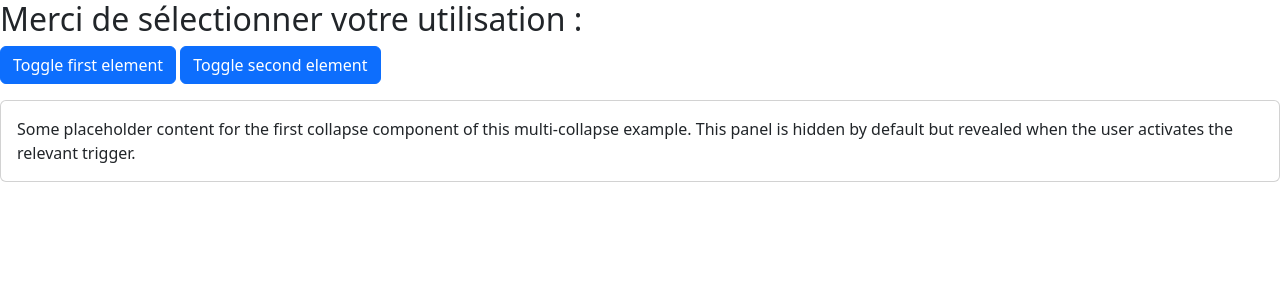
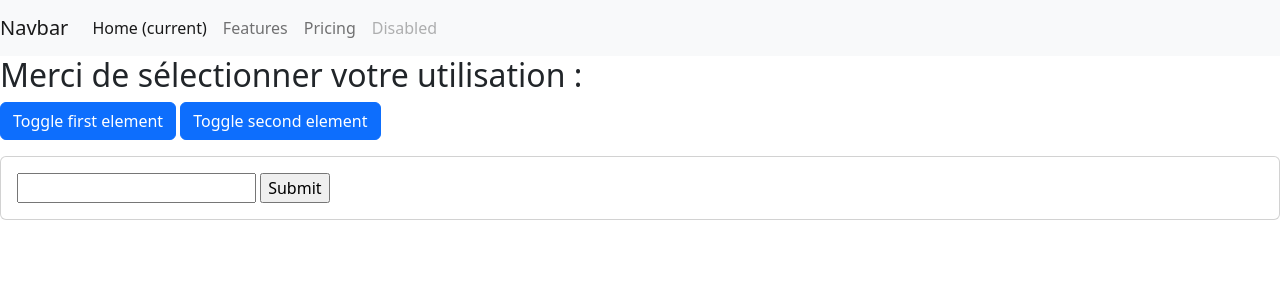
Before and after one commit to Thorvicnet/ADN, a Flask app: page / in a window 1280 px wide, after a click on "Toggle first element". Shown: the top 300 px of the page. Run offline with Flask 2, Linux system fonts and the light colour scheme.

Commit message:
before base.html

```diff
--- a/main.py
+++ b/main.py
@@ -1,4 +1,4 @@
-from flask import Flask, render_template, url_for
+from flask import Flask, render_template, url_for, redirect, request
 from modules.DNAGeneration import run
 
 app = Flask(__name__)
@@ -6,13 +6,21 @@ app = Flask(__name__)
 
 @app.route('/')
 def index():
-  return render_template('index.html')
+  return render_template('test.html')
+
+
+@app.route('/', methods=['POST'])
+def index_post():
+  text = request.form['text']
+  return redirect(url_for('results', text=text))
 
 
 @app.route('/results')
 def results():
-  data = run()
+  text = request.args['text']
+  data = run(text)
   return render_template('results.html', generationdata=data)
+
 
 if __name__ == '__main__':
   app.run(host='0.0.0.0', port=81, debug=True)
--- a/modules/DNAGeneration.py
+++ b/modules/DNAGeneration.py
@@ -3,14 +3,12 @@ from modules.TransTrad import gen_adn, traduction, transcription
 ADN = ['A', 'T', 'C', 'G']
 
 
-def run():
-  brin_ADN = gen_adn(ADN)
+def run(brin_ADN=None):
+  if brin_ADN is None:
+    brin_ADN = gen_adn(ADN)
   if transcription(brin_ADN) is False:
     return run()
   else:
     ARN_start, ARN = transcription(brin_ADN)
     GEN = traduction(ARN_start)
     return [brin_ADN, ARN, ARN_start, GEN]
-
-
-# 'ADN :\n' + brin_ADN + '\n\nARNm :\n' + ARN + '\n\nARNm_START :\n' + ARN_start + '\n\nProtéine :\n' + GEN
--- a/static/css/main.css
+++ b/static/css/main.css
@@ -48,3 +48,7 @@
     padding: 12px 50px;
   }
 }
+
+body {
+  margin: 10px;
+}
--- a/templates/base.html
+++ b/templates/base.html
@@ -4,10 +4,26 @@
   <meta charset="UTF-8">
   <meta http-equiv="X-UA-Compatible" content="IE=edge">
   <meta name="viewport" content="width=device-width, initial-scale=1.0">
-  <link rel="stylesheet" href="{{ url_for('static' css/main.css) }}">
+  <link rel="stylesheet" href="{{ url_for('static', filename='css/main.css') }}">
+  <link href="https://cdn.jsdelivr.net/npm/bootstrap@5.2.2/dist/css/bootstrap.min.css" rel="stylesheet" integrity="sha384-Zenh87qX5JnK2Jl0vWa8Ck2rdkQ2Bzep5IDxbcnCeuOxjzrPF/et3URy9Bv1WTRi" crossorigin="anonymous">
+<script src="https://cdn.jsdelivr.net/npm/bootstrap@5.2.2/dist/js/bootstrap.bundle.min.js" integrity="sha384-OERcA2EqjJCMA+/3y+gxIOqMEjwtxJY7qPCqsdltbNJuaOe923+mo//f6V8Qbsw3" crossorigin="anonymous"></script>
   {% block head %}{% endblock %}
 </head>
 <body>
+  <nav class="navbar navbar-expand-lg navbar-light bg-light">
+    <a class="navbar-brand" href="#">Navbar</a>
+    <button class="navbar-toggler" type="button" data-toggle="collapse" data-target="#navbarNavAltMarkup" aria-controls="navbarNavAltMarkup" aria-expanded="false" aria-label="Toggle navigation">
+      <span class="navbar-toggler-icon"></span>
+    </button>
+    <div class="collapse navbar-collapse" id="navbarNavAltMarkup">
+      <div class="navbar-nav">
+        <a class="nav-item nav-link active" href="#">Home <span class="sr-only">(current)</span></a>
+        <a class="nav-item nav-link" href="#">Features</a>
+        <a class="nav-item nav-link" href="#">Pricing</a>
+        <a class="nav-item nav-link disabled" href="#">Disabled</a>
+      </div>
+    </div>
+  </nav>
     {% block body %}{% endblock %}
 </body>
 </html>
--- a/templates/index.html
+++ b/templates/index.html
@@ -18,14 +18,17 @@
   <div class="col">
     <div class="collapse multi-collapse" id="multiCollapseExample1">
       <div class="card card-body">
-        Some placeholder content for the first collapse component of this multi-collapse example. This panel is hidden by default but revealed when the user activates the relevant trigger.
+        <form method="POST">
+    <input name="text">
+    <input type="submit">
+</form>
       </div>
     </div>
   </div>
   <div class="col">
     <div class="collapse multi-collapse" id="multiCollapseExample2">
       <div class="card card-body">
-        Some placeholder content for the second collapse component of this multi-collapse example. This panel is hidden by default but revealed when the user activates the relevant trigger.
+        Lorem ipsum dolor sit amet, consectetur adipiscing elit, sed do eiusmod tempor incididunt ut labore et dolore magna aliqua. Ut enim ad minim veniam, quis nostrud exercitation ullamco laboris nisi ut aliquip ex ea commodo consequat. Duis aute irure dolor in reprehenderit in voluptate velit esse cillum dolore eu fugiat nulla pariatur. Excepteur sint occaecat cupidatat non proident, sunt in culpa qui officia deserunt mollit anim id est laborum.
       </div>
     </div>
   </div>
--- /dev/null
+++ b/templates/test.html
@@ -0,0 +1,36 @@
+{% extends 'base.html' %}
+
+{% block head%}
+<title>ADN WebApp</title>
+{% endblock%}
+{% block body %}
+
+<div>
+  <h2>Merci de sélectionner votre utilisation : </h2>
+  <p>
+  <a class="btn btn-primary" data-bs-toggle="collapse" href="#multiCollapseExample1" role="button" aria-expanded="false" aria-controls="multiCollapseExample1">Toggle first element</a>
+  <button class="btn btn-primary" type="button" data-bs-toggle="collapse" data-bs-target="#multiCollapseExample2" aria-expanded="false" aria-controls="multiCollapseExample2">Toggle second element</button>
+  </p>
+  <div class="col">
+  <div class="col">
+  <div class="collapse multi-collapse" id="multiCollapseExample1">
+    <div class="card card-body">
+      <form method="POST">
+  <input name="text">
+  <input type="submit">
+  </form>
+    </div>
+  </div>
+  </div>
+  <div class="col">
+  <div class="collapse multi-collapse" id="multiCollapseExample2">
+    <div class="card card-body">
+      Lorem ipsum dolor sit amet, consectetur adipiscing elit, sed do eiusmod tempor incididunt ut labore et dolore magna aliqua. Ut enim ad minim veniam, quis nostrud exercitation ullamco laboris nisi ut aliquip ex ea commodo consequat. Duis aute irure dolor in reprehenderit in voluptate velit esse cillum dolore eu fugiat nulla pariatur. Excepteur sint occaecat cupidatat non proident, sunt in culpa qui officia deserunt mollit anim id est laborum.
+    </div>
+</div>
+</div>
+</div>
+</div>
+
+{% endblock %}
+</html>
```
